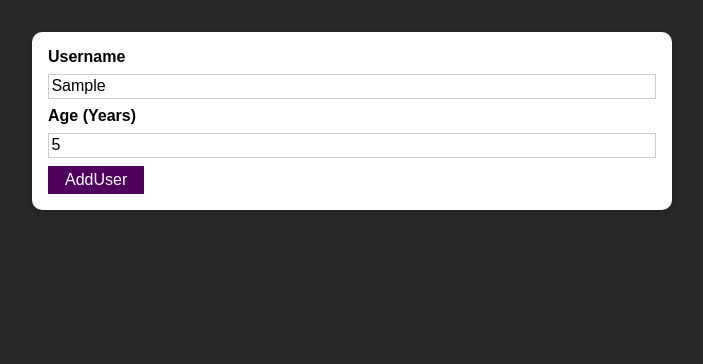
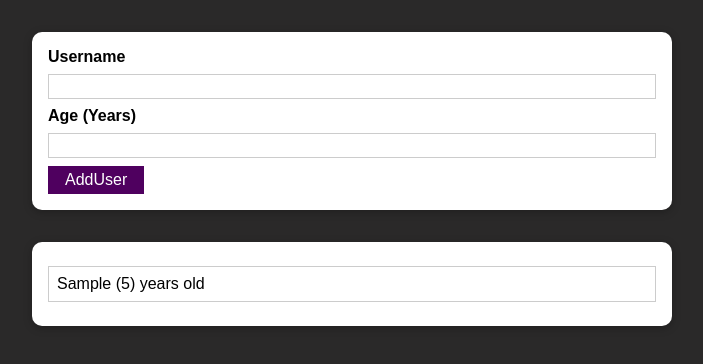
Before and after one commit to SilverFlame83/react-practice-project, a React (Create React App) app: page / in a window 1280 px wide. Both pictures are taken after typing "Sample", "5" into the empty fields and a click on the button "AddUser". Shown: the top 364 px of the page, without its empty margins (288-991 px from the left). Built offline with nearby package versions, Linux system fonts and the light colour scheme.

Commit message:
UsersList implimented

```diff
--- a/src/App.js
+++ b/src/App.js
@@ -1,11 +1,23 @@
-import React from "react";
+import React, { useState } from "react";
 
 import AddUser from "./components/Users/AddUser";
+import UsersList from "./components/Users/UsersList";
 
 function App() {
+  const [usersList, setUsersList] = useState([]);
+
+  const changeUserHandler = (uName, uAge) => {
+    setUsersList((prevState) => {
+      return [
+        ...prevState,
+        { name: uName, age: uAge, id: Math.round().toString() },
+      ];
+    });
+  };
   return (
     <div>
-      <AddUser />
+      <AddUser onChangeUser={changeUserHandler} />
+      <UsersList users={usersList} />
     </div>
   );
 }
--- a/src/components/Users/AddUser.js
+++ b/src/components/Users/AddUser.js
@@ -1,20 +1,54 @@
-import React from "react";
+import React, { useState } from "react";
 import Button from "../UI/Button";
 
 import Card from "../UI/Card";
 import styles from "./AddUser.module.css";
 
 const AddUser = (props) => {
+  const [enteredName, setEnteredName] = useState("");
+  const [enteredAge, setEnteredAge] = useState("");
+
+  const enteredNameHandler = (event) => {
+    event.preventDefault();
+    setEnteredName(event.target.value);
+  };
+
+  const enteredAgeHandler = (event) => {
+    event.preventDefault();
+    setEnteredAge(event.target.value);
+  };
+
   const addUserHandler = (event) => {
     event.preventDefault();
+
+    if (enteredName.trim().length === 0 || enteredAge.trim().length === 0) {
+      return;
+    }
+    if (+enteredAge < 1) {
+      return;
+    }
+    props.onChangeUser(enteredName,enteredAge)
+    setEnteredName("");
+    setEnteredAge("");
   };
+
   return (
     <Card className={styles.input}>
       <form onSubmit={addUserHandler}>
         <label htmlFor="username">Username</label>
-        <input id="username" type="text"></input>
+        <input
+          id="username"
+          type="text"
+          value={enteredName}
+          onChange={enteredNameHandler}
+        ></input>
         <label htmlFor="age">Age (Years)</label>
-        <input id="age" type="number"></input>
+        <input
+          id="age"
+          type="number"
+          value={enteredAge}
+          onChange={enteredAgeHandler}
+        ></input>
         <Button type="submit">AddUser</Button>
       </form>
     </Card>
--- /dev/null
+++ b/src/components/Users/UsersList.js
@@ -0,0 +1,14 @@
+import { React } from "react";
+import Card from "../UI/Card";
+
+import styles from "./UsersList.module.css";
+
+const UsersList = (props) => {
+return <Card className={styles.users}>
+    <ul>
+    {props.users.map(user=><li key={user.id}>{user.name} ({user.age}) years old</li>)}
+    </ul>
+  </Card>;
+};
+
+export default UsersList;
--- /dev/null
+++ b/src/components/Users/UsersList.module.css
@@ -0,0 +1,16 @@
+.users {
+  margin: 2rem auto;
+  width: 90%;
+  max-width: 40rem;
+}
+
+.users ul {
+  list-style: none;
+  padding: 1rem;
+}
+
+.users li {
+  border: 1px solid #ccc;
+  margin: 0.5rem 0;
+  padding: 0.5rem;
+}
```
